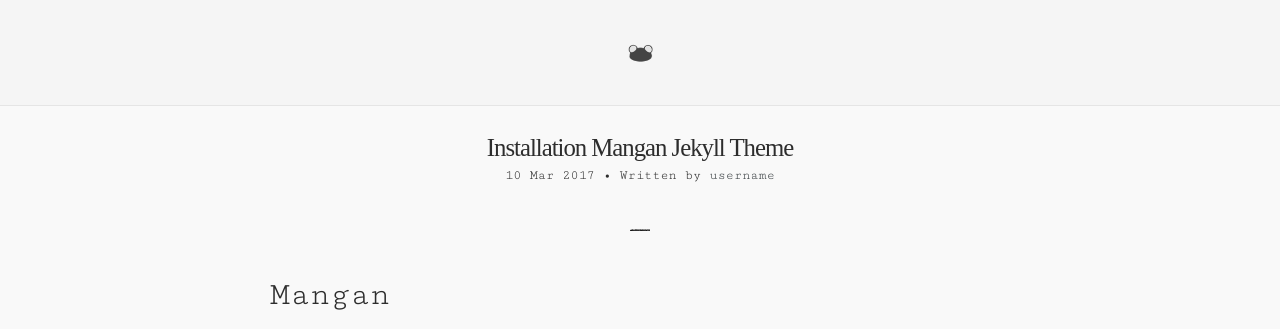
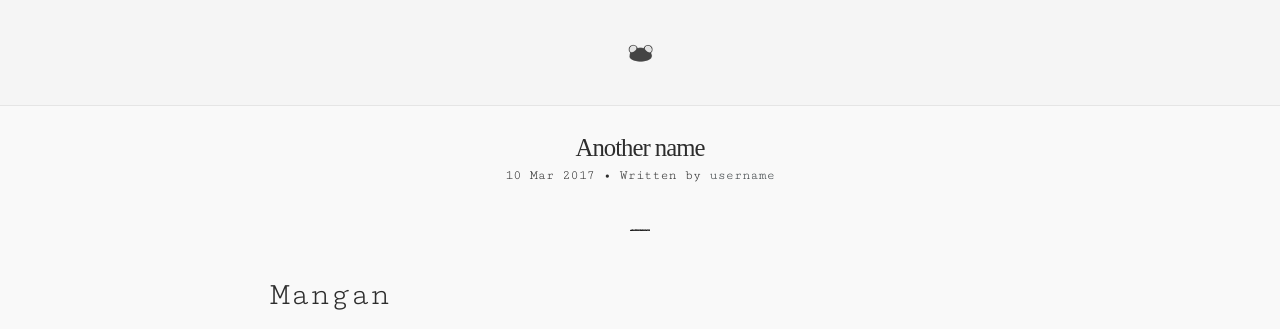
Before and after one commit to danievsky/blog, a Jekyll site: the page built from _posts/2017-03-10-installation-mangan-jekyll-theme.md, in a window 1280 px wide. Shown: the top 329 px of the page. Built offline with Jekyll 4.4.1, drawn with Linux system fonts in a browser that asks for light colours; emoji names are drawn with the system emoji font; some web fonts are replaced.

Commit message:
Update 2017-03-10-installation-mangan-jekyll-theme.md

```diff
--- a/_posts/2017-03-10-installation-mangan-jekyll-theme.md
+++ b/_posts/2017-03-10-installation-mangan-jekyll-theme.md
@@ -1,6 +1,6 @@
 ---
 layout: post
-title: "Installation Mangan Jekyll Theme"
+title: "Another name"
 date: 2017-03-10 19:09:40 +0700
 author: username
 sitemap: false
```
